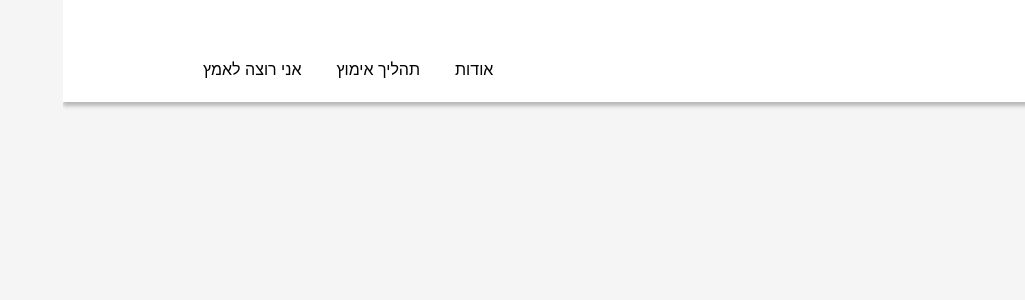
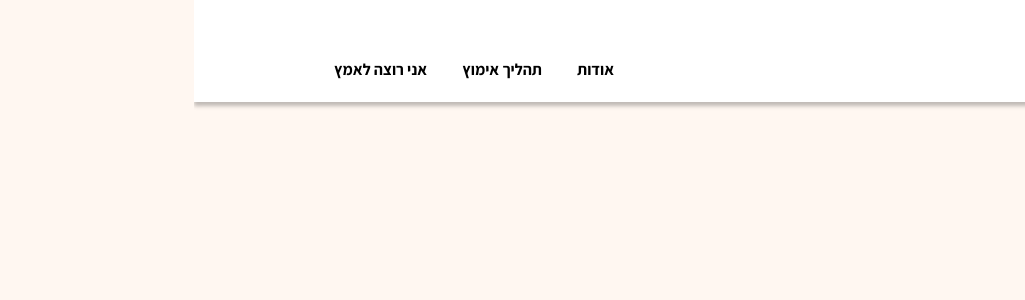
Before and after one commit to GuyElizarov/gilboa, a React (Create React App) app: page / in a window 1280 px wide. Shown: the top 300 px of the page, without its empty margins (255-1280 px from the left). Built offline with nearby package versions, Linux system fonts and the light colour scheme.

Commit message:
finish header layout

```diff
--- a/src/assets/styles/basic/_base.scss
+++ b/src/assets/styles/basic/_base.scss
@@ -11,12 +11,12 @@
 }
 
 body {
-    font-family: 'heebo', sans-serif;
+    font-family: 'Assistant', sans-serif;
 
     margin: 0;
     line-height: rem(25px);
 
-    background-color: #F5F5F5;
+    background-color: $main-bgc-clr;
     direction: rtl;
 
 }
--- a/src/assets/styles/basic/_helpers.scss
+++ b/src/assets/styles/basic/_helpers.scss
@@ -22,3 +22,8 @@
 .flex.column {
     flex-direction: column;
 }
+
+.flex.center {
+    justify-content: center;
+    align-items: center;
+}
--- a/src/assets/styles/cmp/_app-header.scss
+++ b/src/assets/styles/cmp/_app-header.scss
@@ -1,19 +1,44 @@
 header {
     background: rgb(255, 255, 255);
 
-    height: rem(102px);
     box-shadow: 0px 4px 4px rgba(0, 0, 0, 0.25);
 
     .header-container {
         padding: rem(20px);
+        height: rem(102px);
 
         .header-left-container {
             gap: rem(35px);
             align-items: flex-end;
 
+
         }
 
-        .header-right-container {}
+        .header-right-container {
+
+            align-items: flex-end;
+
+            .header-right-container-logo {
+                height: rem(85px);
+                width: rem(72px);
+                position: relative;
+
+                img {
+                    position: absolute;
+                    left: 87.3%;
+                    right: -8.3%;
+                    top: 12.82%;
+                    bottom: 7.84%;
+                }
+            }
+
+            .header-right-container-txt {
+
+                h1 {
+                    color: #D97325;
+                }
+            }
+        }
 
     }
 }
--- a/src/assets/styles/setup/_variables.scss
+++ b/src/assets/styles/setup/_variables.scss
@@ -13,14 +13,4 @@
 
 // COLORS
 
-// $pri-color: #131922;
-// $secondary-color: #1693db;
-// $decoration-color: #131922;
-// $shadow-clr: #83838355;
-// $app-clr: #F7FBFF;
-// $faded-pri-clr: #9b9bf5;
-// $text-clr: #434343bd;
-
-$border_clr: #DDDEDF;
-$button-clr: #e29578;
-$faded-pri-clr: #ec784d;
+$main-bgc-clr: #fff7F1;
--- a/src/cmps/shared/app-header.tsx
+++ b/src/cmps/shared/app-header.tsx
@@ -3,7 +3,7 @@
 import { logout } from "../../store/user/user.actions"
 import { selectUser } from "../../store/user/user.slice"
 
-
+import logo from "../../assets/imgs/logo.png"
 
 export const AppHeader = () => {
 
@@ -16,8 +16,14 @@
     return <header className='main-layout '>
         <div className="header-container flex space-between">
 
-            <div className="header-right-container">
-
+            <div className="header-right-container flex center">
+                <div className="header-right-container-logo">
+                    <img src={logo} alt="" />
+                </div>
+                <div className="header-right-container-txt flex column space-between">
+                    <h1>גלבוע אוהבת חיות</h1>
+                    <span>היי אורח! התחבר</span>
+                </div>
             </div>
             <nav className="header-left-container flex">
                 <NavLink to={'/'}>אודות</NavLink>
```
Also changed, not shown: src/assets/imgs/logo.png (renamed from src/assets/imgs/logo 1.png).
